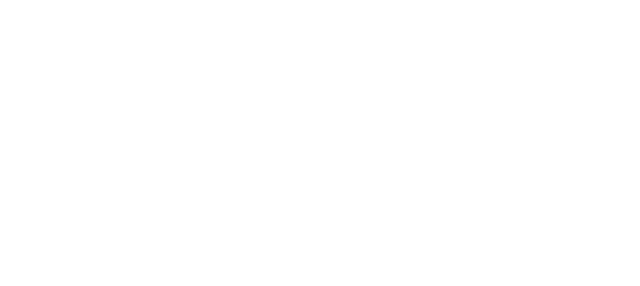
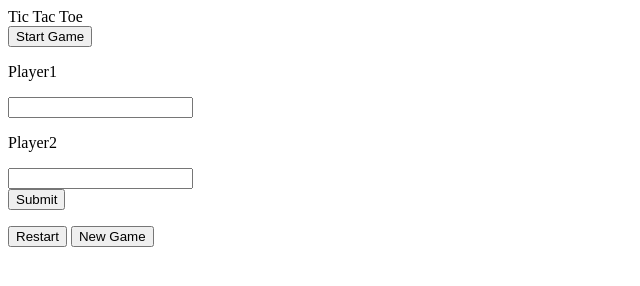
Before and after one commit to leinierperez/tic-tac-toe, a plain HTML site: page index.html in a window 1280 px wide. Shown: the whole page, without its empty margins (0-640 px from the left). Drawn offline with Linux system fonts and the light colour scheme.

Commit message:
Finished all the HTML needed for the different screens in the game. Home Scree, Player Name Selection screen, and Board screen.

```diff
--- a/index.html
+++ b/index.html
@@ -8,6 +8,49 @@
     <link rel="stylesheet" href="/styles/main.css" />
   </head>
   <body>
+    <div class="title">Tic Tac Toe</div>
+
+    <div class="game-board">
+      <button class="start-btn">Start Game</button>
+
+      <form action="#">
+        <p class="title2">Player1</p>
+        <input
+          type="text"
+          class="name-input"
+          id="player1-name"
+          name="p1-name"
+          required
+        />
+        <p class="title2" id="p2">Player2</p>
+        <input
+          type="text"
+          class="name-input"
+          id="player2-name"
+          name="p2-name"
+          required
+        /><br />
+        <input class="submit-btn" type="submit" value="Submit" />
+      </form>
+
+      <div class="board-cells">
+        <div class="cell"><span data-key="0,0"></span></div>
+        <div class="cell"><span data-key="0,1"></span></div>
+        <div class="cell"><span data-key="0,2"></span></div>
+        <div class="cell"><span data-key="1,0"></span></div>
+        <div class="cell"><span data-key="1,1"></span></div>
+        <div class="cell"><span data-key="1,2"></span></div>
+        <div class="cell"><span data-key="2,0"></span></div>
+        <div class="cell"><span data-key="2,1"></span></div>
+        <div class="cell"><span data-key="2,2"></span></div>
+      </div>
+
+      <div class="winner-menu">
+        <p class="title3"></p>
+        <button class="option-btn" id="restart-btn">Restart</button>
+        <button class="option-btn" id="newgame-btn">New Game</button>
+      </div>
+    </div>
     <script src="/scripts/app.js"></script>
   </body>
 </html>
```
